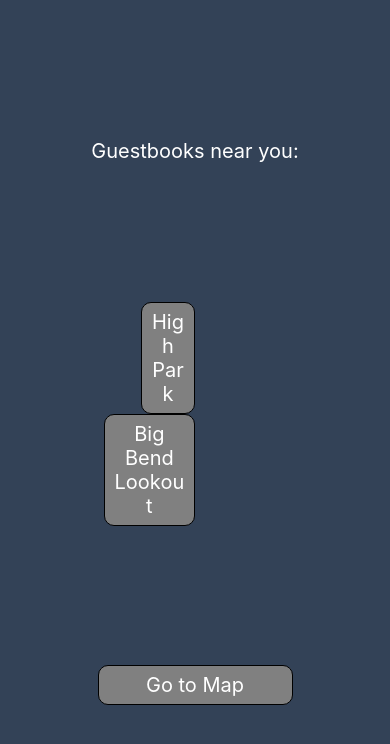
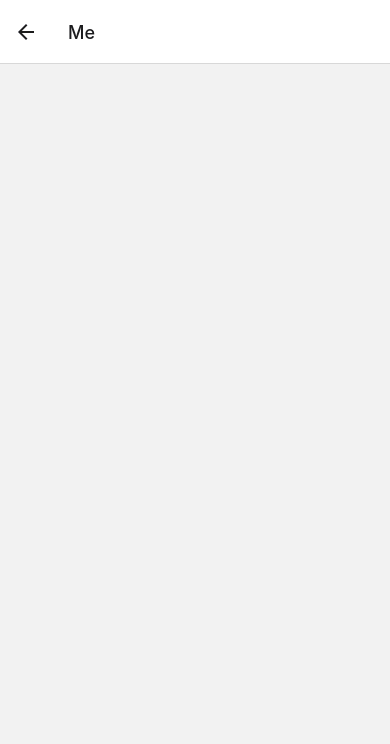
Before and after one commit to feiyangfan/MyCampsite, a React Native app in the folder expo/: screen /Me in a window 390 px wide. Shown: the top 744 px of the page. Built offline with nearby package versions, Linux system fonts and the light colour scheme.

Commit message:
profile screen setup

```diff
--- a/expo/App.tsx
+++ b/expo/App.tsx
@@ -10,6 +10,7 @@ import MapScreen from "./src/ts/screens/MapScreen";
 import GuestbookScreen from "./src/ts/screens/GuestbookScreen";
 import PostScreen from "./src/ts/screens/PostScreen";
 import SignIn from "./src/ts/screens/signin";
+import Me from "./src/ts/screens/me";
 import theme from "./src/ts/lib/theme";
 import { RootStackParamList } from "./src/ts/types";
 
@@ -27,18 +28,18 @@ const App = () => {
   return (
     <LayoutProviders>
       <NavigationContainer>
-        <Stack.Navigator
-          initialRouteName="Home"
-          screenOptions={{ headerShown: false }}
-        >
-          <Stack.Group>
+        <Stack.Navigator initialRouteName="Home">
+          <Stack.Group screenOptions={{headerShown: false}}>
             <Stack.Screen name="Home" component={HomeScreen} />
             <Stack.Screen name="Map" component={MapScreen} />
             <Stack.Screen name="Guestbook" component={GuestbookScreen} />
             <Stack.Screen name="Post" component={PostScreen} />
           </Stack.Group>
-          <Stack.Group screenOptions={{ presentation: "transparentModal" }}>
+          <Stack.Group screenOptions={{presentation: "transparentModal"}}>
             <Stack.Screen name="SignIn" component={SignIn} />
+          </Stack.Group>
+          <Stack.Group screenOptions={{presentation: "modal"}}>
+            <Stack.Screen name="Me" component={Me} />
           </Stack.Group>
         </Stack.Navigator>
       </NavigationContainer>
--- a/expo/src/ts/screens/HomeScreen/index.tsx
+++ b/expo/src/ts/screens/HomeScreen/index.tsx
@@ -2,6 +2,7 @@ import React from "react";
 import { Text, View, TouchableOpacity, StyleSheet } from "react-native";
 import * as Types from "../../types";
 import GuestbookList from "../../components/GuestbookList";
+import {Button} from "react-native-elements"
 
 const HomeScreen = ({ navigation }: Types.HomeScreenNavigationProp) => {
   // Dummy info for now; will update later to fetch information from database
@@ -78,6 +79,7 @@ const HomeScreen = ({ navigation }: Types.HomeScreenNavigationProp) => {
           <Text style={styles.btnText}>Go to Map</Text>
         </TouchableOpacity>
       </View>
+      <Button title="Me" onPress={() => navigation.navigate("Me")} />
     </View>
   );
 };
--- /dev/null
+++ b/expo/src/ts/screens/me.tsx
@@ -0,0 +1,8 @@
+import React from "react"
+import {View} from "react-native"
+
+const Me = () => {
+    return <View>
+    </View>
+}
+export default Me
--- a/expo/src/ts/screens/signin.tsx
+++ b/expo/src/ts/screens/signin.tsx
@@ -1,6 +1,6 @@
 import React, {useEffect} from "react"
 import {StyleSheet, View} from "react-native"
-import {Button, Text, Input, BottomSheet, Divider, Header} from "react-native-elements"
+import {Button, Input, BottomSheet, Divider, Header} from "react-native-elements"
 import {useGoogleSignInPrompt, useUser} from "../lib/auth"
 import {useNavigation} from "@react-navigation/native"
 
--- a/expo/src/ts/types.tsx
+++ b/expo/src/ts/types.tsx
@@ -12,6 +12,7 @@ export type RootStackParamList = {
   Post: {
     post: any;
   };
+  Me: undefined;
 };
 
 type HomeScreenNavigationProp = NativeStackScreenProps<
```
Also changed, not shown: expo/src/ts/components/profile.tsx (added).
